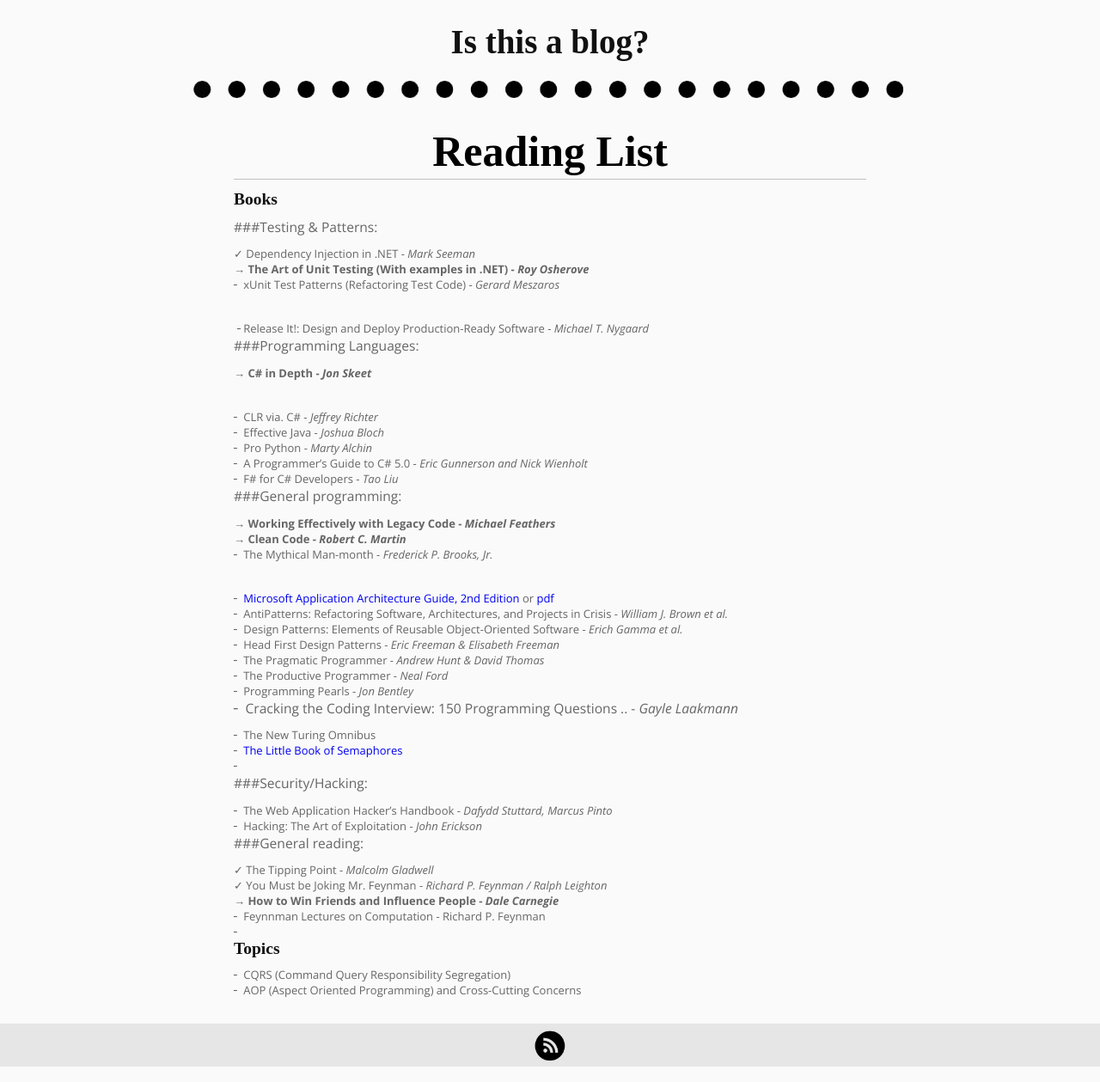
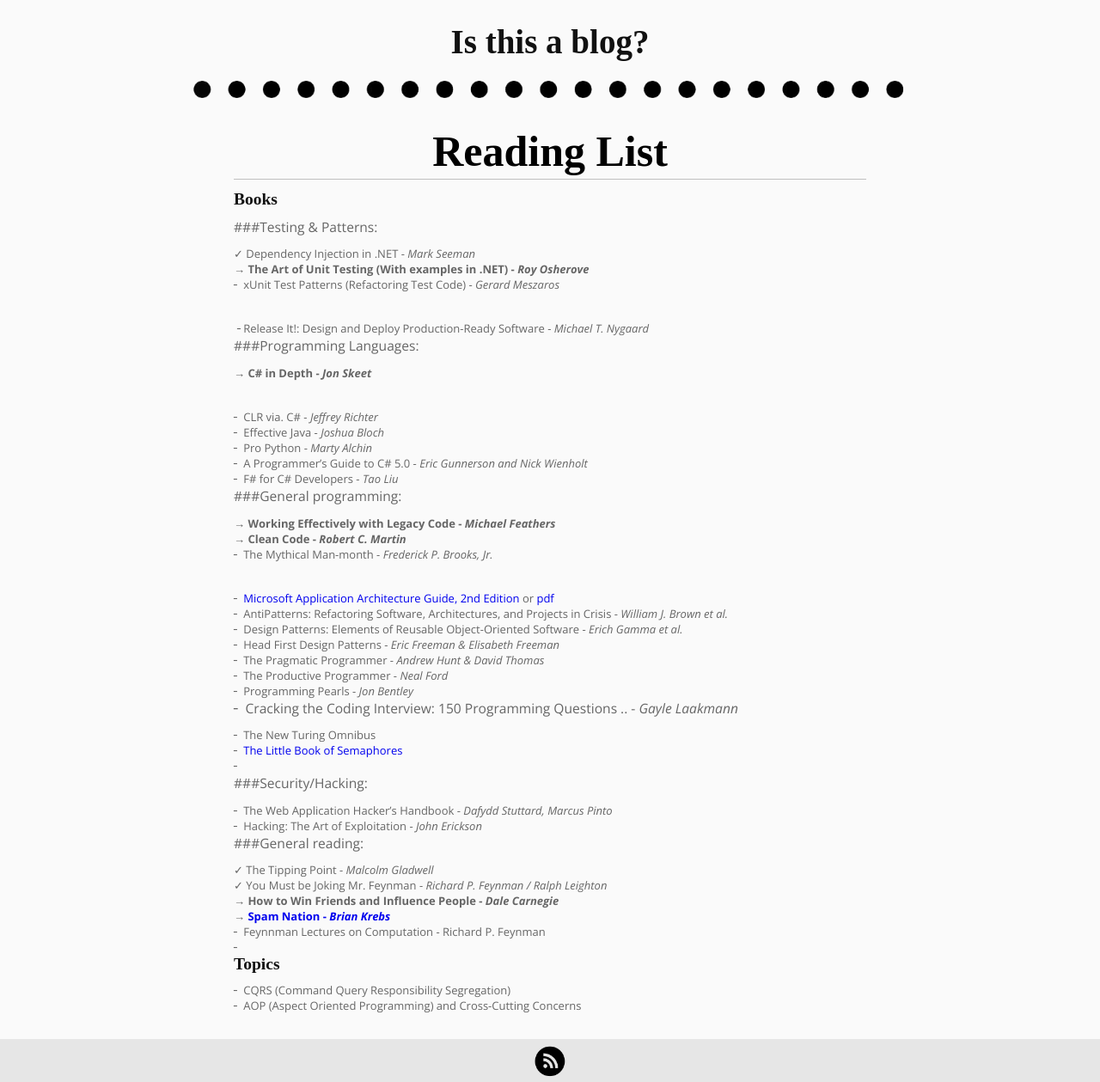
Before and after one commit to M-AV/M-AV.github.io, a Jekyll site: the page built from reading-list/index.html, in a window 1280 px wide. Shown: the whole page at 86% size. Built offline with Jekyll 4.4.1, drawn with Linux system fonts in a browser that asks for light colours; Markdown is read by kramdown in place of the engine named in the settings.

Commit message:
Update reading-list.md

```diff
--- a/_includes/pages/reading-list.md
+++ b/_includes/pages/reading-list.md
@@ -51,6 +51,7 @@
 1. ✓ The Tipping Point - _Malcolm Gladwell_
 2. ✓ You Must be Joking Mr. Feynman - _Richard P. Feynman / Ralph Leighton_
 3. →  **How to Win Friends and Influence People - _Dale Carnegie_**
+4. →  **[Spam Nation - *Brian Krebs*](https://www.amazon.com/Spam-Nation-Organized-Cybercrimefrom-Epidemic/dp/1501210432)**
 
 - ╴ Feynnman Lectures on Computation - Richard P. Feynman
 - ╴
```
